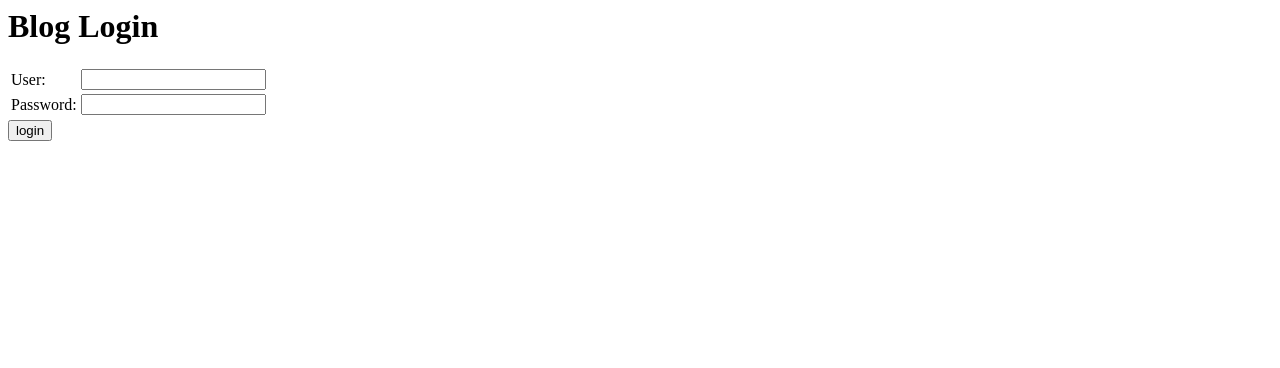
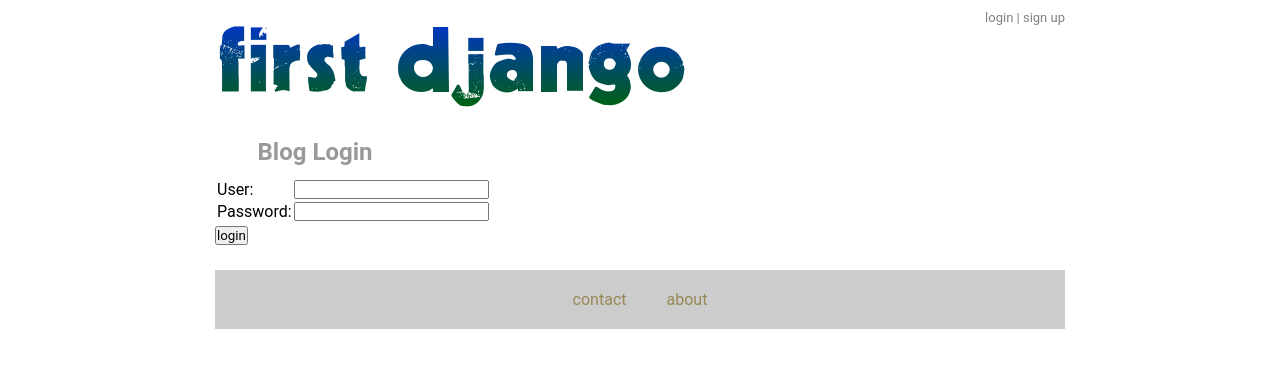
Before and after one commit to angelmm76/django-firstsite, a Django app: page /blog/login/ in a window 1280 px wide. Shown: the top 368 px of the page. Run offline with Django 3.2, Linux system fonts and the light colour scheme.

Commit message:
Modify some styles. Add about page

```diff
--- a/blog/static/blog/css/style.css
+++ b/blog/static/blog/css/style.css
@@ -109,6 +109,28 @@
 .footer {
   padding-top: 5%;
   margin-top: 20px;
+}
+
+.footer-link {
+    color: #998856;
+    text-decoration: none;
+    padding: 10px;
+    padding-left: 20px;
+    padding-right: 20px;
+}
+
+.footer-link:visited {
+    color: 998856;
+}
+
+.footer-flex {
+    display:flex;
+    flex-direction: row;
+    justify-content: center;
+    align-items: center;
+    padding: 10px;
+    margin-top: 25px;
+    background-color: #cccccc;
 }
 
 .date-text {
--- a/blog/templates/base.html
+++ b/blog/templates/base.html
@@ -24,10 +24,12 @@
     	{% endblock %}
 
         <footer>
-            <div class="footer">
-              <a href="{% url 'blog:contact' %}">contact us</a>
-            </div>
+          <div class="footer-flex">
+            <a class="footer-link" href="{% url 'blog:contact' %}">contact</a>
+            <a class="footer-link" href="{% url 'blog:about' %}">about</a>
+          </div>
         </footer>
 
     </body>
+
 </html>
--- a/blog/templates/blog/detail.html
+++ b/blog/templates/blog/detail.html
@@ -6,8 +6,9 @@
 	<div class="post-title">{{ blogpost.blogpost_title }}</div>
 	<div class="post-content">{{ blogpost.blogpost_content }}</div>
 	{% if blogpost.image %}
-		<img src="{{blogpost.image.url}}" height="200px">
-		<a href="{{blogpost.image.url}}">Full image</a>
+		<a href="{{blogpost.image.url}}">
+			<img src="{{blogpost.image.url}}" height="200px">
+		</a>
 	{% endif %}
 	<div class="post-tag">
 		Posted by {{ blogpost.author }} on {{ blogpost.pub_date|date:"d-m-Y, H:i" }}
--- a/blog/templates/blog/login-view.html
+++ b/blog/templates/blog/login-view.html
@@ -1,4 +1,8 @@
-<h1>Blog Login</h1>
+{% extends "base.html" %}
+
+{% block content %}
+
+<h2>Blog Login</h2>
 
 <form method="post" action="{% url 'blog:login_view' %}">
 	{% csrf_token %}
@@ -20,3 +24,5 @@
 	<input type="hidden" name="next" value="{{ next }}" />
 
 </form>
+
+{% endblock %}
--- a/blog/urls.py
+++ b/blog/urls.py
@@ -18,5 +18,6 @@
     url(r'^newpost/$', views.newpost, name='newpost'),
     url(r'^signup/$', views.signup, name='signup'),
     url(r'^contact/$', views.contact, name='contact'),
+    url(r'^about/$', views.about, name='about'),
     url(r'^archive/(?P<year>[0-9]+)/(?P<month>[0-9]+)/$', views.archive, name='archive'),
 ]
--- a/blog/views.py
+++ b/blog/views.py
@@ -177,6 +177,9 @@
 def archive(request, year, month):
     return HttpResponse("Year %s, month %s posts." % (year, month))
 
+def about(request):
+    return render(request, 'blog/about.html')
+
 def login_view(request):
     if request.method == 'GET':
         return render(request, 'blog/login-view.html')
```
Also changed, not shown: blog/templates/blog/about.html (added, +11 -0 lines), db.sqlite3, 3 other files.
